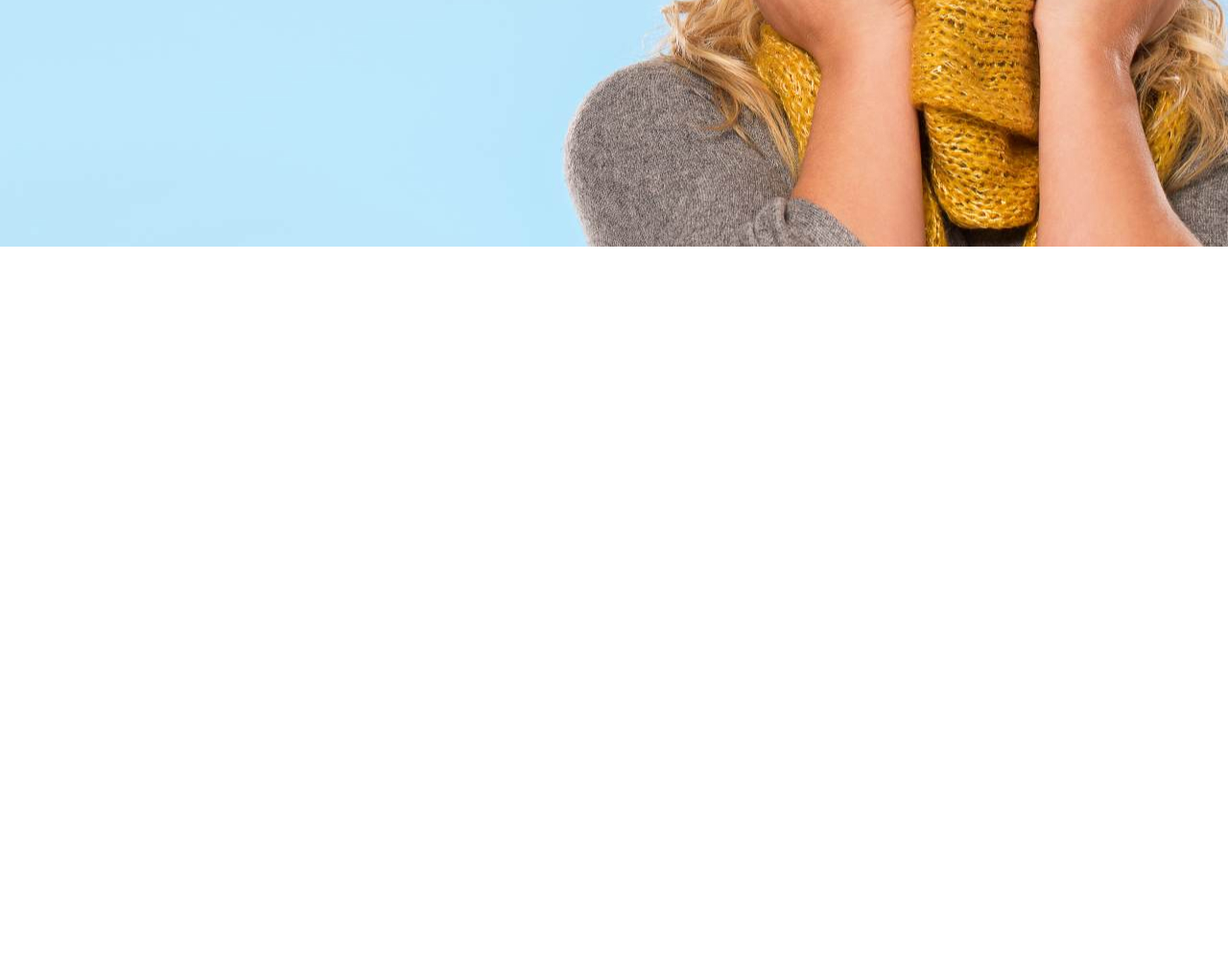
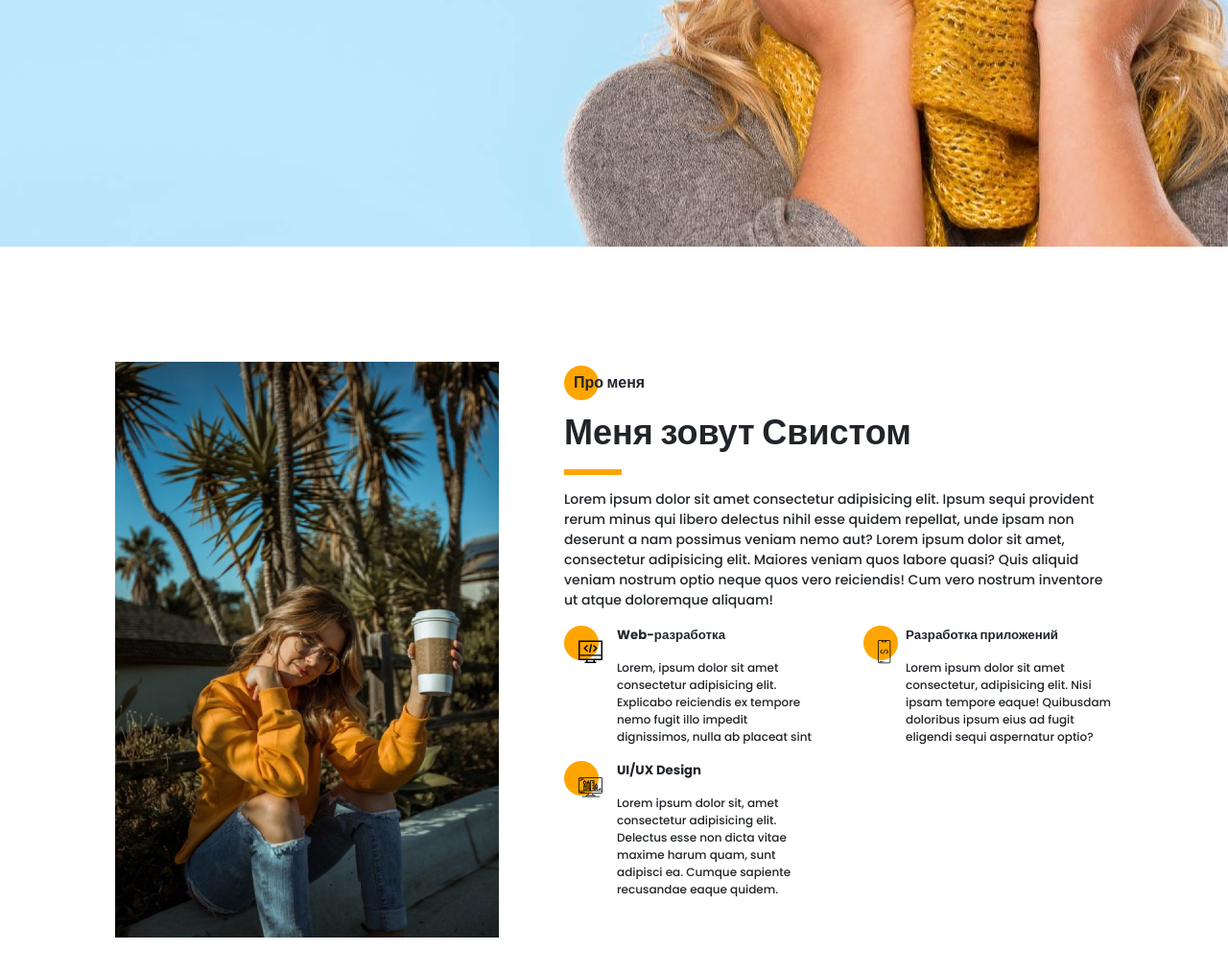
Before and after one commit to AndreyTSpb/portfolio, a website: page src/index.html in a window 1280 px wide. Shown: the part 543-1558 px from the top of the page at 96% size. Before the commit the page ends 800 px from the top, so only its background shows below. Drawn offline with nearby package versions, Linux system fonts and the light colour scheme; files that its build step writes are made by us from their sources; files whose address does not match are found by name.

Commit message:
about_me

```diff
--- a/src/index.html
+++ b/src/index.html
@@ -67,7 +67,7 @@
             </div>
             <nav>
                 <ul>
-                    <li><a  href="#">ПРО МЕНЯ</a></li>
+                    <li><a  href="#about_me">ПРО МЕНЯ</a></li>
                     <li><a  href="#">МОЙ ОПЫТ</a></li>
                     <li><a  href="#">МОИ НАВЫКИ</a></li>
                     <li><a  href="#">МОИ РАБОТЫ</a></li>
@@ -95,6 +95,47 @@
             </div>
         </div>
     </section>
+    <section class="about_me" id="about_me">
+        <div class="about_me__wrapper">
+            <div class="about_me__img">
+                <img src="/img/photo.jpg" alt="" srcset="">
+            </div>
+            <div class="about_me__text">
+                <div class="title title_fz16 header__subtitle">
+                    Про меня
+                </div>
+                <h2 class="title title_fz36 header__title">Меня зовут Свистом</h2>
+                <div class="about_me__divider"></div>
+                <p>
+                    Lorem ipsum dolor sit amet consectetur adipisicing elit. Ipsum sequi provident rerum minus qui libero delectus nihil esse quidem repellat, unde ipsam non deserunt a nam possimus veniam nemo aut?
+                    Lorem ipsum dolor sit amet, consectetur adipisicing elit. Maiores veniam quos labore quasi? Quis aliquid veniam nostrum optio neque quos vero reiciendis! Cum vero nostrum inventore ut atque doloremque aliquam!
+                </p>
+                <div class="about_me__grid">
+                    <div class="grid-items">
+                        <img src="/icons/about_me/web_development.svg" alt="" srcset="">
+                        <div>
+                            <h5>Web-разработка</h5>
+                            <p>Lorem, ipsum dolor sit amet consectetur adipisicing elit. Explicabo reiciendis ex tempore nemo fugit illo impedit dignissimos, nulla ab placeat sint </p>
+                        </div>
+                    </div>
+                    <div class="grid-items">
+                        <img src="/icons/about_me/mobile_dev.svg" alt="" srcset="">
+                        <div>
+                            <h5>Разработка приложений</h5>
+                            <p>Lorem ipsum dolor sit amet consectetur, adipisicing elit. Nisi ipsam tempore eaque! Quibusdam doloribus ipsum eius ad fugit eligendi sequi aspernatur optio?</p>
+                        </div>
+                    </div>
+                    <div class="grid-items">
+                        <img src="/icons/about_me/design.svg" alt="" srcset="">
+                        <div>
+                            <h5>UI/UX Design</h5>
+                            <p>Lorem ipsum dolor sit, amet consectetur adipisicing elit. Delectus esse non dicta vitae maxime harum quam, sunt adipisci ea. Cumque sapiente recusandae eaque quidem.<p>
+                        </div>
+                    </div>
+                </div>
+            </div>
+        </div>
+    </section>
     <script src="js/script.js"></script>
 </body>
 </html>
--- a/src/sass/base/_mixins.scss
+++ b/src/sass/base/_mixins.scss
@@ -13,3 +13,18 @@
         left: 0px;
     }
 }
+@mixin before_circle_yellow_2{
+    &:before{
+        content: '';
+        position: absolute;
+
+        border-radius: 100%;
+        width: 36px;
+        height: 36px;
+        background-color: $main-color;
+
+        z-index: -1;
+        top: 0px;
+        left: 0px;
+    }
+}
--- /dev/null
+++ b/src/sass/blocks/_about_me.scss
@@ -0,0 +1,60 @@
+.about_me{
+    margin-top: 120px;
+    height: 100vh;
+    &__wrapper{
+        width: 1040px;
+        height: 600px;
+        margin: 0 auto;
+        display: flex;
+        justify-content: center;
+    }
+    &__img{
+        width: 400px;
+        height: 600px;
+    }
+    &__text{
+        padding-left: 68px;
+        padding-top: 10px;
+    }
+    &__divider{
+        width: 60px;
+        height: 0px;
+
+        border: 3px solid $main-color;
+    }
+    p{
+        margin-top: 15px;
+        font-style: normal;
+        font-weight: 500;
+        font-size: 14px;
+        line-height: 21px;
+    }
+    &__grid{
+        width: 100%;
+        display: grid;
+        grid-template-columns: repeat(2, 260px);
+        grid-auto-rows: minmax(120px, auto);
+        justify-content: space-between;
+    }
+    .grid-items{
+        display: flex;
+        justify-content: flex-start;
+        align-self: start;
+        @include before_circle_yellow_2;
+        img{
+            display: block;
+            width: 25px;
+            height: 25px;
+            display: block;
+            margin-top: 15px;
+            margin-left: 15px;
+            margin-right: 15px;
+        }
+        p{
+            font-style: normal;
+            font-weight: 500;
+            font-size: 12px;
+            line-height: 18px;
+        }
+    }
+}
--- a/src/sass/style.scss
+++ b/src/sass/style.scss
@@ -10,6 +10,7 @@
 @import 'blocks/header';
 @import 'blocks/social';
 @import 'blocks/menu_hamburger';
+@import 'blocks/about_me';
 
 * {
     font-family: 'Poppins', sans-serif;
```
Also changed, not shown: dist/css/style.min.css, dist/index.html.
